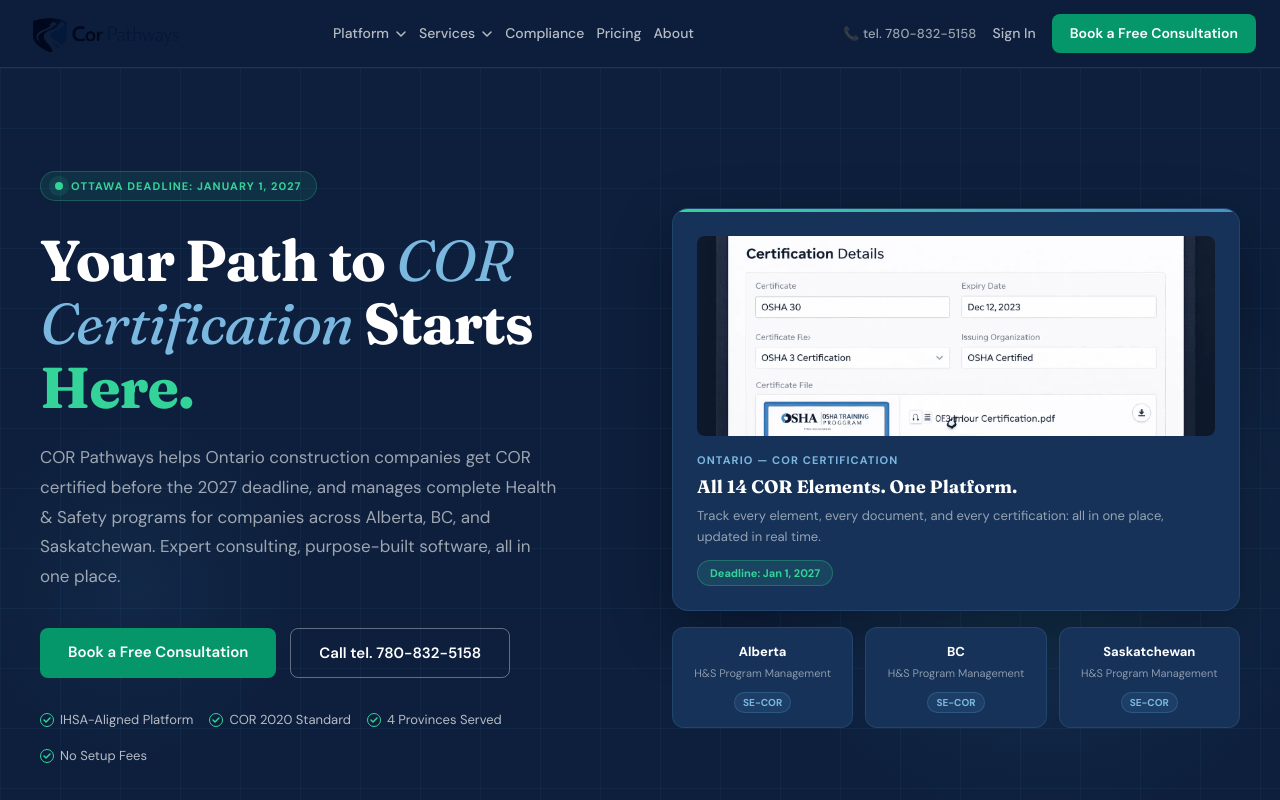
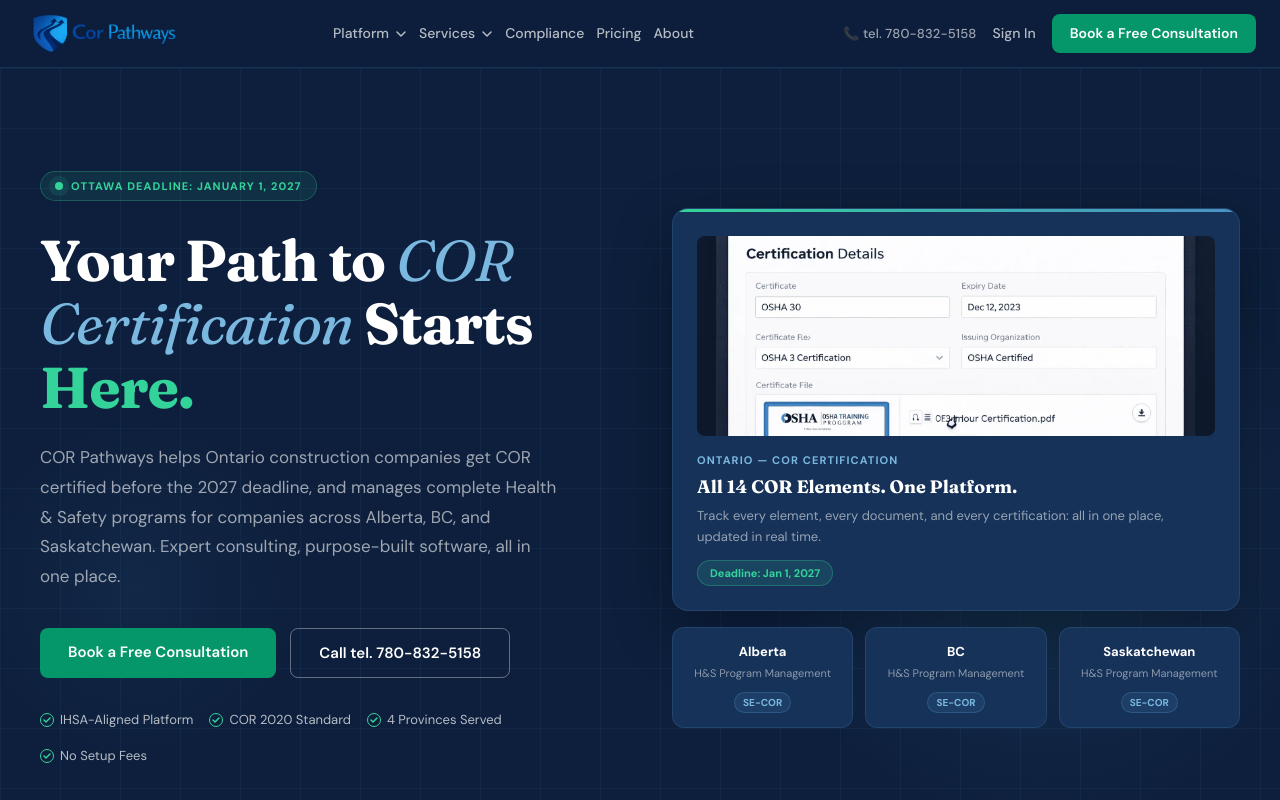
Before and after one commit to Yeti567/COR-Pathways-Website, a Next.js app: page / in a window 1280 px wide. Shown: the top 800 px of the page. Built offline with nearby package versions, Linux system fonts and the light colour scheme.

Commit message:
Swap to transparent logo (cor pathway logo trans.png), remove mix-blend-mode

```diff
--- a/components/Footer.jsx
+++ b/components/Footer.jsx
@@ -81,7 +81,7 @@
             {/* Brand */}
             <div className="footer-brand">
               <Link href="/" style={{ textDecoration: 'none', display: 'inline-block', marginBottom: '16px' }}>
-                <Image src="/images/cor pathways logo bg removed.png" alt="COR Pathways" width={150} height={40} style={{ objectFit: 'contain', mixBlendMode: 'multiply' }} />
+                <Image src="/images/cor pathway logo trans.png" alt="COR Pathways" width={150} height={40} style={{ objectFit: 'contain' }} />
               </Link>
               <p style={{ fontFamily: 'var(--font-dm-sans)', fontSize: '14px', color: 'rgba(255,255,255,0.5)', lineHeight: 1.75, marginBottom: '20px', maxWidth: '260px' }}>
                 COR certification consulting, contractor compliance management, and purpose-built safety software for construction companies across Canada.
--- a/components/Nav.jsx
+++ b/components/Nav.jsx
@@ -312,11 +312,11 @@
           {/* Logo */}
           <Link href="/" onClick={onClose} style={{ textDecoration: 'none', display: 'flex', alignItems: 'center' }}>
             <Image
-              src="/images/cor pathways logo bg removed.png"
+              src="/images/cor pathway logo trans.png"
               alt="COR Pathways"
               width={140}
               height={38}
-              style={{ objectFit: 'contain', mixBlendMode: 'multiply' }}
+              style={{ objectFit: 'contain' }}
             />
           </Link>
 
@@ -662,11 +662,11 @@
           {/* ── LEFT: Logo ── */}
           <Link href="/" style={{ textDecoration: 'none', flexShrink: 0, display: 'flex', alignItems: 'center' }}>
             <Image
-              src="/images/cor pathways logo bg removed.png"
+              src="/images/cor pathway logo trans.png"
               alt="COR Pathways"
               width={160}
               height={44}
-              style={{ objectFit: 'contain', mixBlendMode: 'multiply' }}
+              style={{ objectFit: 'contain' }}
               priority
             />
           </Link>
```
Also changed, not shown: public/images/cor pathway logo trans.png (added).
